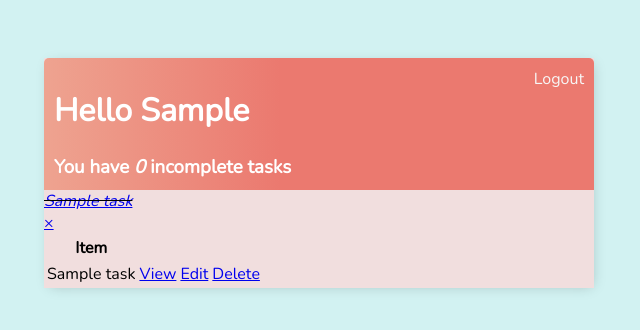
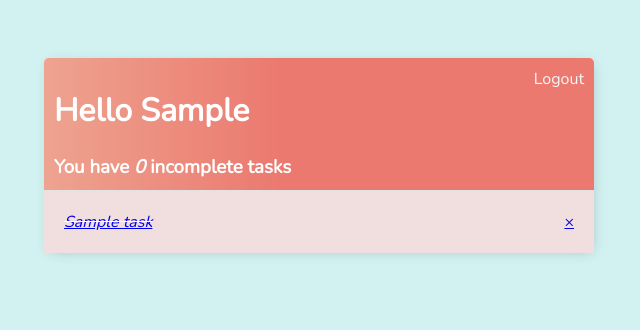
Before and after one commit to wujiaan2022/To-Do-PP4, a Django app: page / in a window 1280 px wide. Shown: the top 330 px of the page, without its empty margins (321-961 px from the left). Run offline with Django 3.2, Linux system fonts and the light colour scheme; a user stored in the database is signed in; tables that the repository leaves empty hold one stand-in row (values such as "Sample post").

Commit message:
delete the table and style the task wrapper

```diff
--- a/ToDoApp/templates/ToDoApp/main.html
+++ b/ToDoApp/templates/ToDoApp/main.html
@@ -42,6 +42,14 @@
             text-decoration: none;
         }
 
+        .task-wrapper {
+            display: flex;
+            justify-content: space-between;
+            padding: 20px;
+            color: white;
+            border-top: 1px solid rgb(226, 226, 226);
+        }
+
     </style>
 </head>
 <body>
--- a/ToDoApp/templates/ToDoApp/task_list.html
+++ b/ToDoApp/templates/ToDoApp/task_list.html
@@ -41,22 +41,4 @@
     <h3>No items in list</h3>
     {% endfor %}
 </div>
-
-<table>
-    <tr>
-        <th>Item</th>
-        <th></th>
-        <th></th>
-    </tr>
-    {% for task in tasks %}
-    <tr>
-        <td>{{task.title}}</td>
-        <td><a href="{% url 'task' task.id %}">View</a></td>
-        <td><a href="{% url 'task-update' task.id %}">Edit</a></td>
-        <td><a href="{% url 'task-delete' task.id %}">Delete</a></td>
-    </tr>
-    {% empty %}
-        <h3>No items in list</h3>
-    {% endfor %}
-</table>
 {% endblock content %}
```
